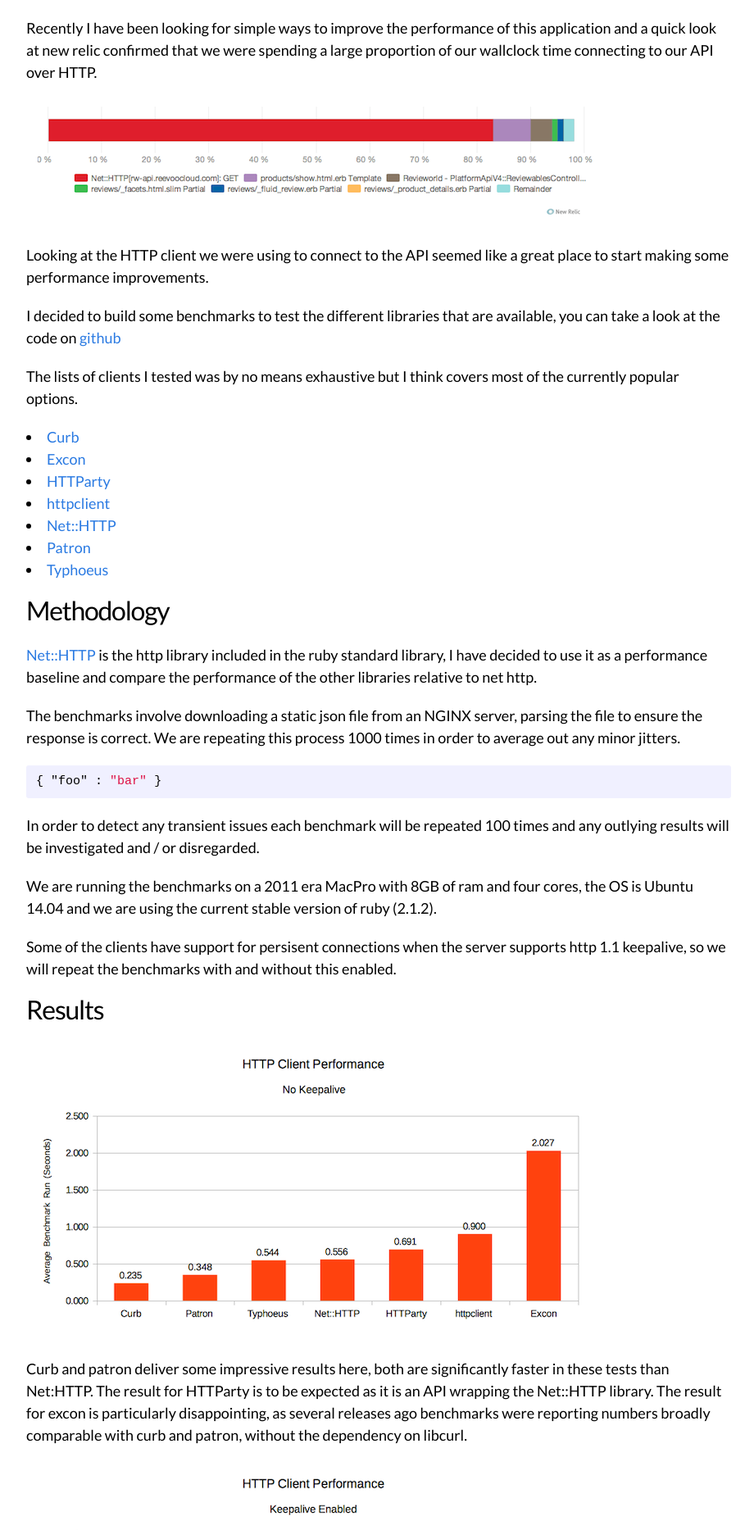
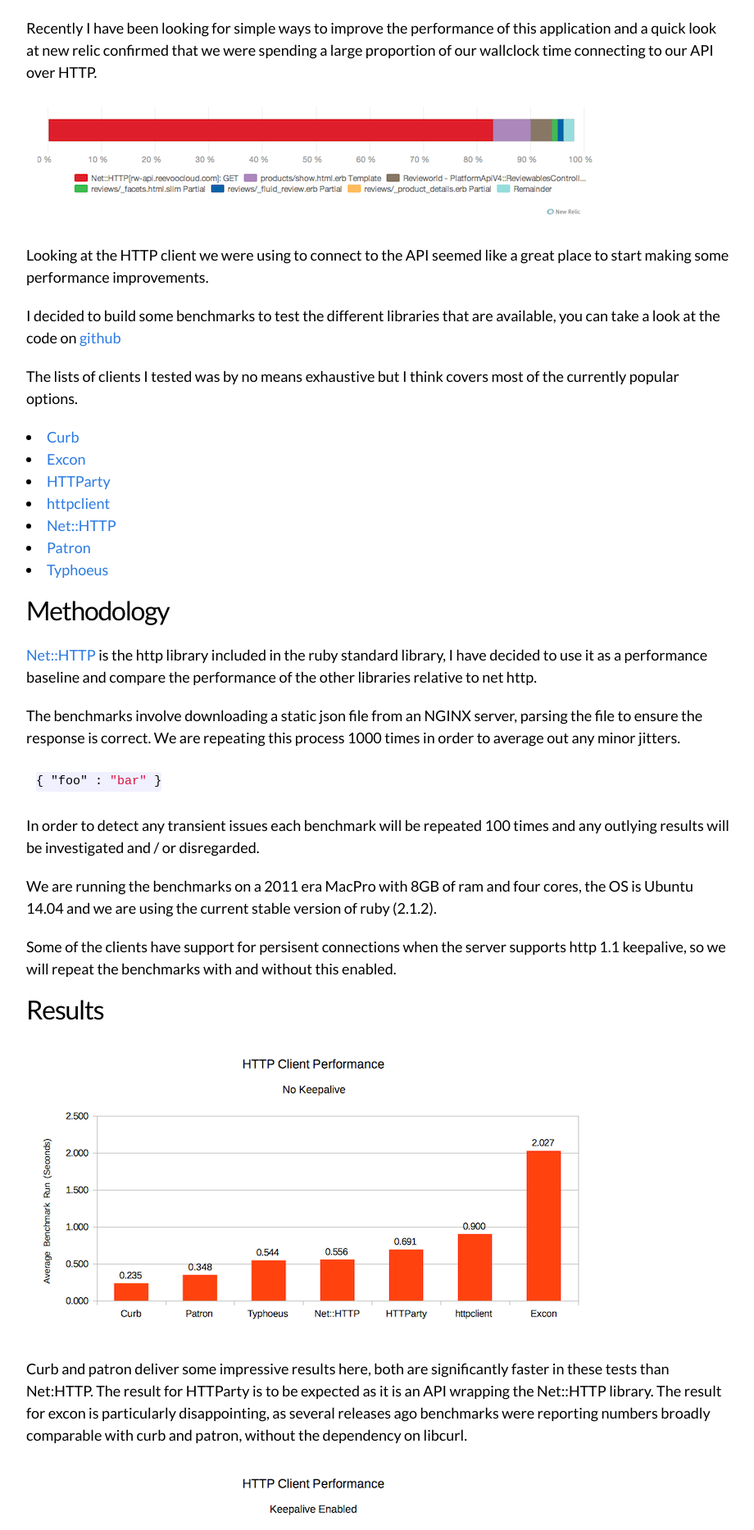
Before and after one commit to reevoo/reevoo.github.io, a Jekyll site: the page built from _posts/2014-09-12-http-shooting-party.markdown, in a window 1280 px wide. Shown: the part 729-2596 px from the top of the page at 82% size, without its empty margins (178-1098 px from the left). Built offline with Jekyll 4.4.1, drawn with Linux system fonts in a browser that asks for light colours; comment, search, counter and statistics services are not loaded.

Commit message:
Responsive docs, woo

```diff
--- a/css/main.css
+++ b/css/main.css
@@ -424,6 +424,14 @@
   margin-left: 20px;
 }
 
+.docs-prevnext {
+  text-align: center;
+}
+
+.docs-prevnext a {
+  margin: 0 5px;
+}
+
 @media (max-width: 900px) {
   .docs-content {
     max-width: 600px;
@@ -547,8 +555,8 @@
   overflow: auto;
 }
 
-.post pre,
-.post code {
+pre,
+code {
   background-color: #f0f0ff;
   padding: 8px 12px;
   -webkit-border-radius: 3px;
@@ -558,7 +566,7 @@
   overflow: auto;
 }
 
-.post code {
+code {
   padding: 1px 5px;
   display: inline-block;
   vertical-align: bottom;
@@ -568,23 +576,11 @@
   white-space: nowrap;
 }
 
-.post pre code {
+pre code {
   border: 0;
   padding-right: 0;
   padding-left: 0;
 }
-
-/* terminal */
-.post pre.terminal {
-  border: 1px solid #000;
-  background-color: #333;
-  color: #FFF;
-  -webkit-border-radius: 3px;
-  -moz-border-radius: 3px;
-  border-radius: 3px;
-}
-
-.post pre.terminal code { background-color: #333; }
 
 .post table {
   border-collapse: collapse;
```
